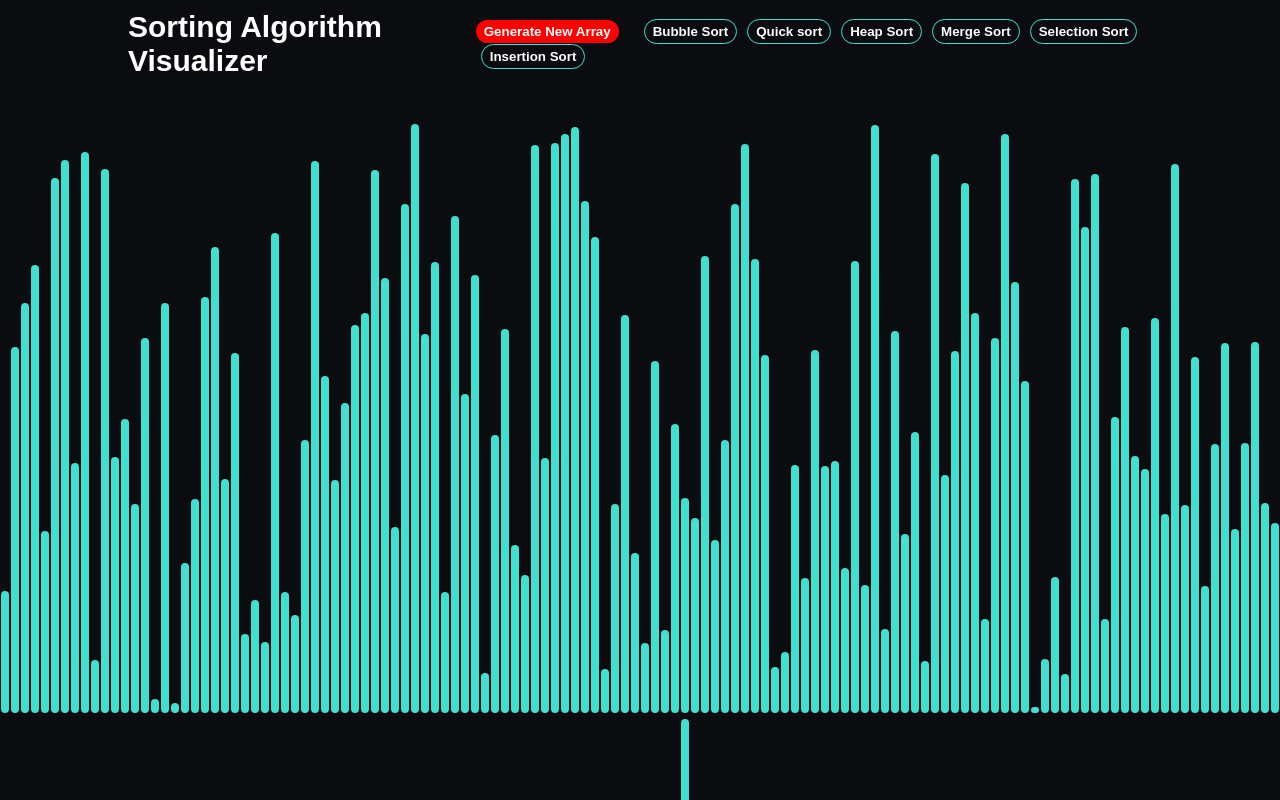
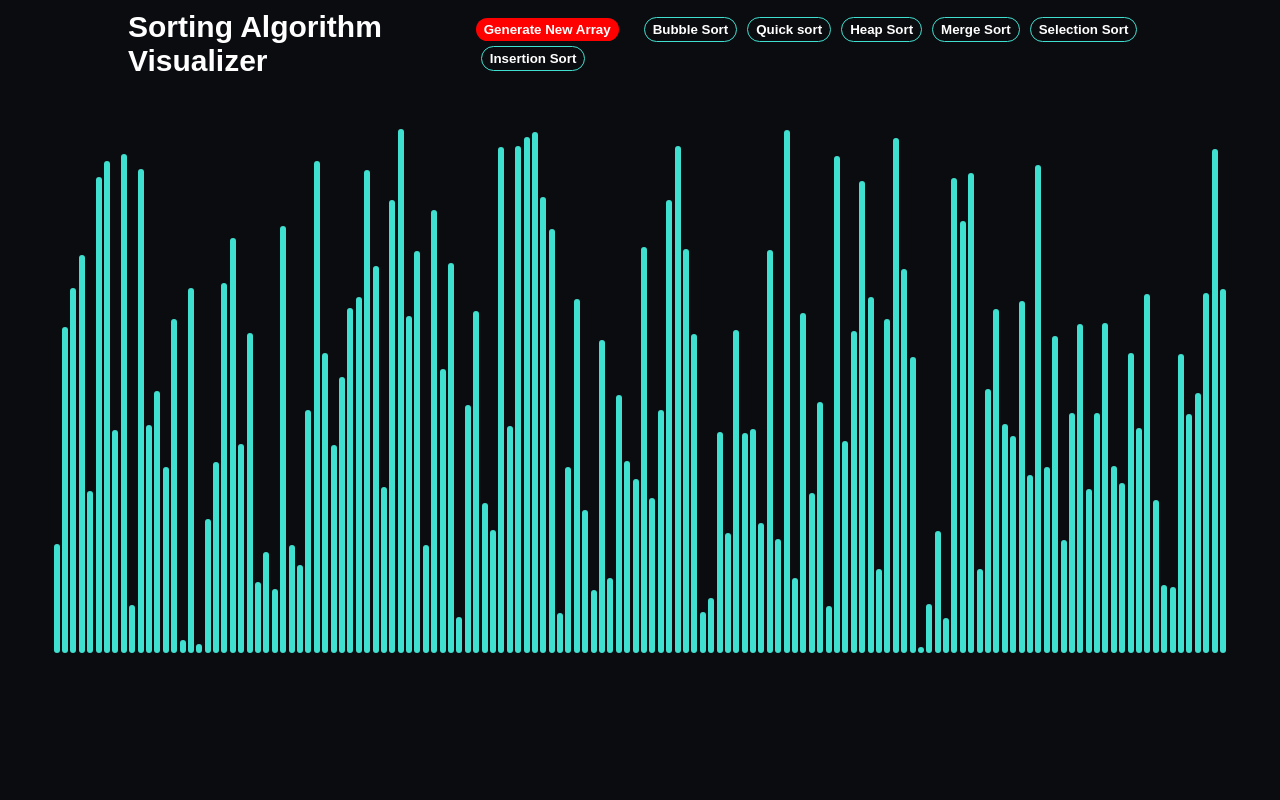
Before and after one commit to BryanSolomon/Sorting-Algorithm-Visualizer, a React (Create React App) app: page / in a window 1280 px wide. Shown: the top 800 px of the page. Built offline with nearby package versions, Linux system fonts and the light colour scheme; a web font is replaced by a local one.

Commit message:
changed bar sizes

```diff
--- a/src/SortingArray.jsx
+++ b/src/SortingArray.jsx
@@ -39,7 +39,7 @@ class SortingArray extends Component {
         }
         const arr = [];
         for (let i = 0; i < 140; ++i) {
-            arr.push(randomNumber(5, 590))
+            arr.push(randomNumber(5, 525))
         }
         this.setState({
             array: arr,
--- a/src/SortingStyle.css
+++ b/src/SortingStyle.css
@@ -10,7 +10,7 @@
 }
 
 .bar {
-    width: 8px;
+    width: .5vw;
     background-color: turquoise ;
     margin: 1px;
     display: inline-block;
@@ -20,7 +20,7 @@
 }
 
 .container {
-    margin-top: 35px;
+    margin: 5vh 0;
     text-align: center;
 }
 
@@ -45,6 +45,7 @@ button {
     display: inline-block;
     justify-content: space-around;
     padding: 4px 8px;
+    margin: 2px 0;
     border: none;
     border-radius: 50px;
     border: 1px solid turquoise;
```
